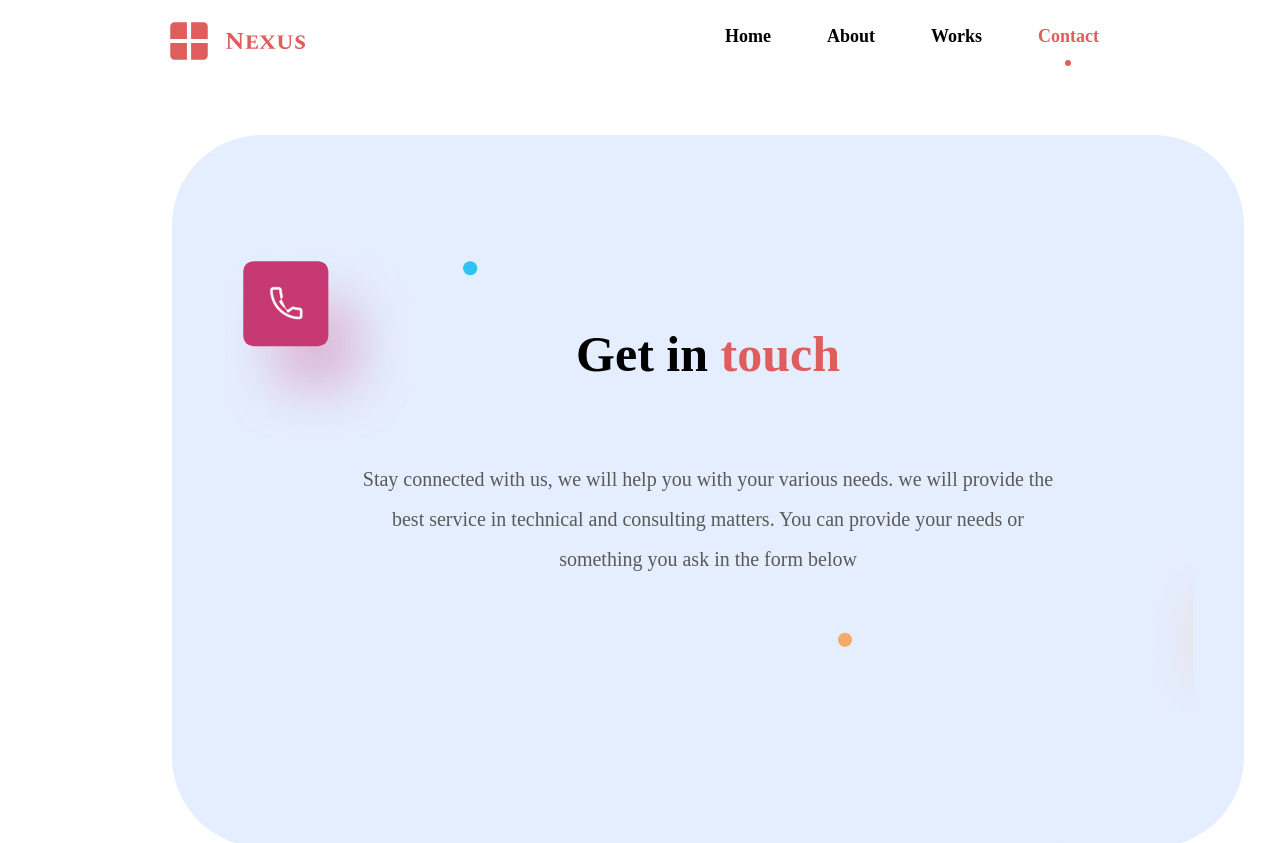
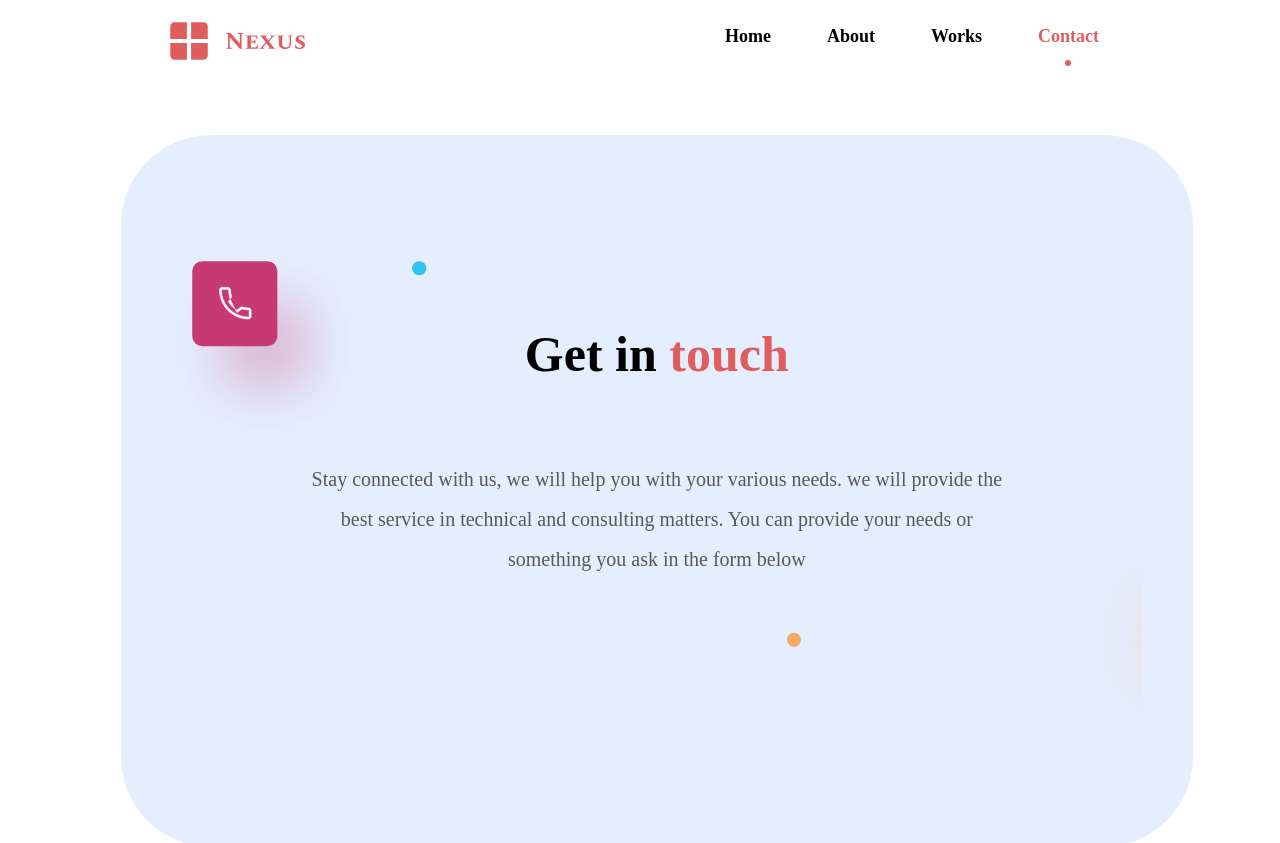
Before and after one commit to auscode/brochure-website, a React (Vite) app: page /contact in a window 1280 px wide. Shown: the top 843 px of the page. Built offline with nearby package versions, Linux system fonts and the light colour scheme; a web font is replaced by a local one.

Commit message:
work and contact menu and footer fixed

```diff
--- a/src/pages/Contact/index.jsx
+++ b/src/pages/Contact/index.jsx
@@ -20,7 +20,7 @@ const ContactPage = () => {
 
   return (
     <>
-      <div className="bg-white-A700 flex flex-col font-sourcesanspro gap-[54px] sm:gap-5 items-center justify-start mx-auto w-full overflow-hidden">
+      <div className="bg-white-A700 flex flex-col font-sourcesanspro gap-[54px] sm:gap-5 items-start justify-start mx-auto w-full overflow-hidden">
         <div className="flex flex-col items-center w-full">
           <header className="flex items-center justify-center md:px-5 sm:px-0 w-full">
             <div className="flex flex-row md:gap-10 items-center justify-between ml-[164px] mr-[181px] my-[15px] w-[76%] sm:ml-0 sm:mr-0 sm:my-1 sm:w-[90%] ">
--- a/src/pages/Works/index.jsx
+++ b/src/pages/Works/index.jsx
@@ -11,6 +11,7 @@ const WorksPage = () => {
   const [isMenuOpen, setIsMenuOpen] = useState(false);
 
   const handleMenuToggle = () => {
+    console.log("handleMenuToggle");
     setIsMenuOpen(!isMenuOpen);
   };
 
@@ -140,7 +141,7 @@ const WorksPage = () => {
                 with the results we have provided
               </Text>
             </div>
-            <div className="absolute bottom-[1%] flex flex-col inset-x-[0] items-center justify-start mx-auto w-[96%]">
+            <div className="absolute sm:static bottom-[1%] flex flex-col inset-x-[0] items-center justify-start mx-auto w-[96%]">
               <div className="flex flex-col justify-start w-full">
                 <div className="flex flex-row sm:gap-10 gap-[767px] items-start justify-start w-4/5 md:w-full">
                   <Img
```
